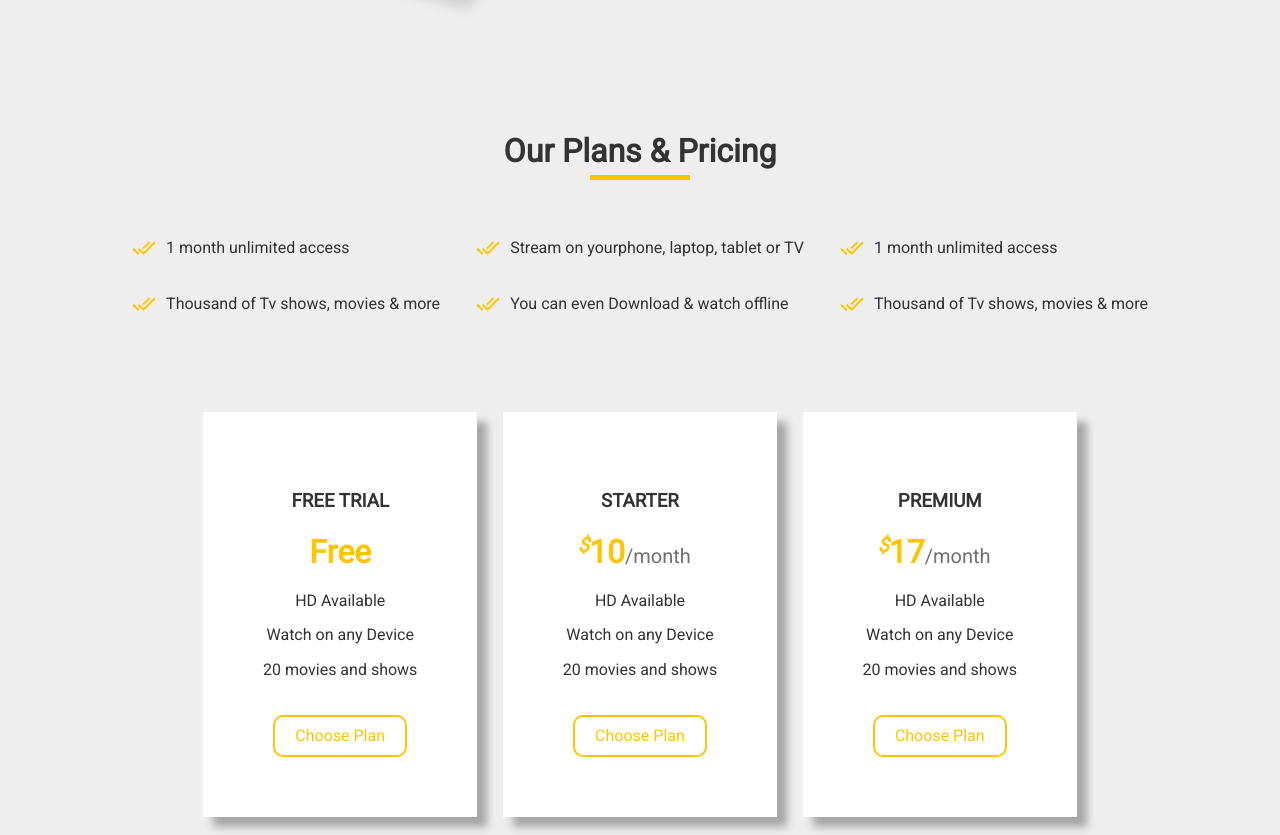
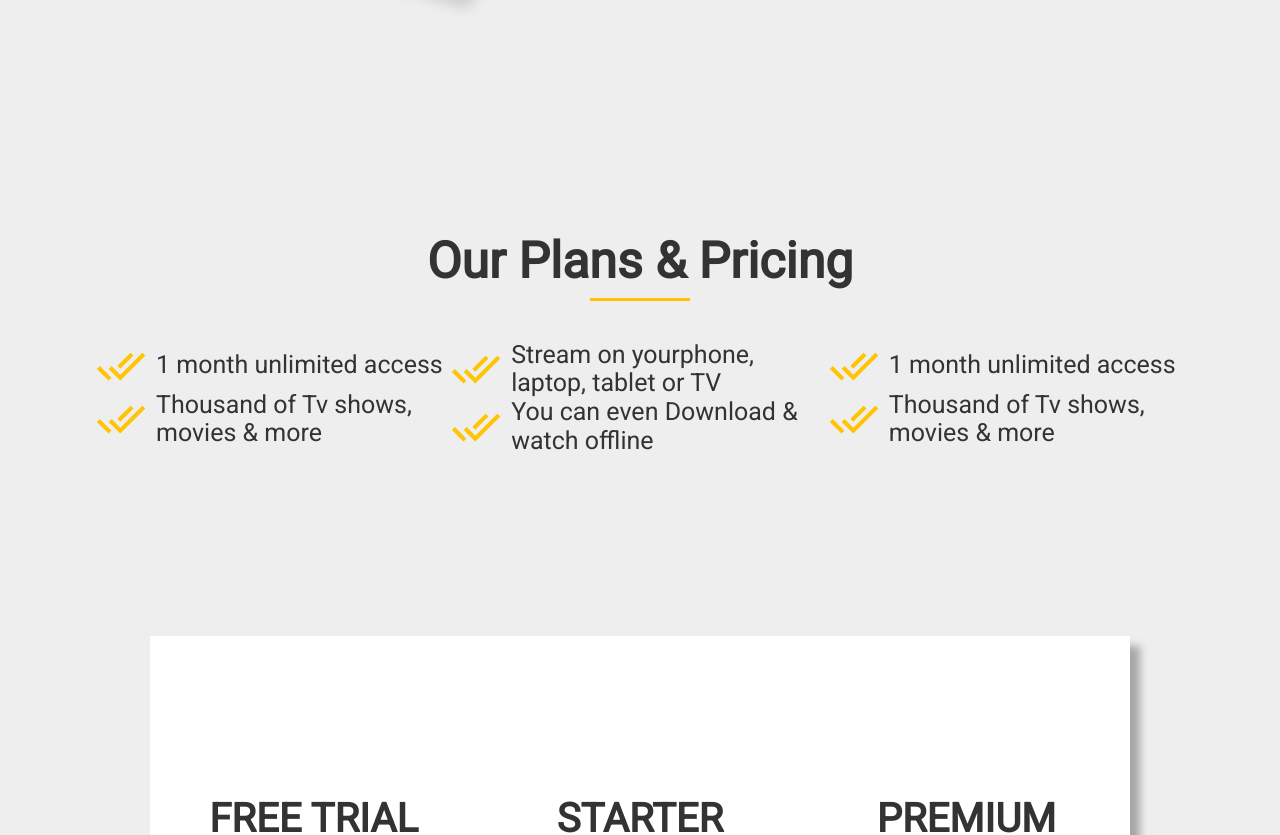
Before and after one commit to shindevelop95/shin-movie-pj, a React (Create React App) app: page / in a window 1280 px wide. Shown: the part 2380-3215 px from the top of the page. Built offline with nearby package versions, Linux system fonts and the light colour scheme.

Commit message:
updated plans

```diff
--- a/src/components/card/styles/card.js
+++ b/src/components/card/styles/card.js
@@ -1,13 +1,13 @@
 import styled from 'styled-components/macro'
 
 export const Container = styled.div`
-    width:85%;
+    width:90%;
     margin: auto;
 `;
 
 export const Inner = styled.div`
     display:flex;
-    justify-content: space-evenly;
+    justify-content: space-between;
     margin-top: 80px;
 
     @media (max-width: 600px){
@@ -19,44 +19,50 @@ export const Inner = styled.div`
 export const Group = styled.div`
     background-color:#FFFFFF;
     box-shadow: 10px 10px 8px 0 rgba(0,0,0,0.3);
-    padding:60px;
+    padding:120px 0;
+    width:400px;
     text-align:center;
     @media (max-width: 600px){
         margin-bottom: 40px;
     }
-
-
 `;
 
 export const Title = styled.h3`
     text-transform:uppercase;
+    font-size:40px;
 `;
 
 export const SubTitle = styled.h1`
     color:#FFC404;
     position:relative;
+    font-size:50px;
     span{
         color:#707070;
-        font-weight:normal;
-        font-size:20px;
+        font-weight: bold;
+        font-size:25px;
     }
 
     i{
         position: absolute;
         top:0;
-        left:15px;
+        left:125px;
         font-size:20px;
 
     }
 `;
 
-export const Text = styled.p``
+export const Text = styled.p`
+    font-size:25px;
+    color:#707070;
+    font-weight: bold;
+`
 
 export const Button = styled.button`
     margin-top:20px;
     background-color:#FFFFFF;
     color:#FFC404;
     padding:10px 20px;
+    font-size:25px;
     border-radius:10px;
     border: 2px solid #FFC404;
     cursor: pointer;
--- a/src/components/jumbotron/styles/jumbotron.js
+++ b/src/components/jumbotron/styles/jumbotron.js
@@ -95,8 +95,6 @@ export const SubTitle = styled.h2`
     }
 `;
 
-
-
 export const Image = styled.img`
     object-fit: contain;
     height:500px;
--- a/src/components/plans/styles/plans.js
+++ b/src/components/plans/styles/plans.js
@@ -1,7 +1,7 @@
 import styled from "styled-components/macro";
 
 export const Container = styled.div`
-     margin:50px auto;
+     margin:200px auto;
      width:85%;
      @media(max-width:600px){
        min-width:400px;
@@ -19,28 +19,30 @@ export const Title = styled.h1`
     text-align: center;
     position:relative;
     margin-bottom: 50px;
+    font-size:50px;
 
 
     &:after{
         content:"";
         position:absolute;
         width:100px;
-        height:5px;
+        height:3px;
         background-color:#FFC404;
         bottom: -10px;
         left:50%;
         transform:translateX(-50%);
     }
-
 `;
 
-export const Text = styled.p`
-    line-height:0.5px;
+export const Text = styled.span`
     display:flex;
     align-items: center;
+    font-size:25px;
 
     .MuiSvgIcon-root{
         color:#FFC404;
+        width:50px;
+        height:50px;
         margin-right:10px;
     }
 
@@ -49,6 +51,7 @@ export const Text = styled.p`
 export const Wrapper = styled.div`
     display:flex;
     justify-content: space-evenly;
+    margin-bottom:180px;
 
     @media (max-width: 600px){
         flex-direction:column;
--- a/src/containers/jumbotron.js
+++ b/src/containers/jumbotron.js
@@ -14,7 +14,6 @@ export function JumbotronContainer() {
           <Jumbotron.Pane>
             <Jumbotron.Image src={item.image} alt={item.alt}/>
           </Jumbotron.Pane>
-
         </Jumbotron>
       ))}
     </Jumbotron.Container>
```
